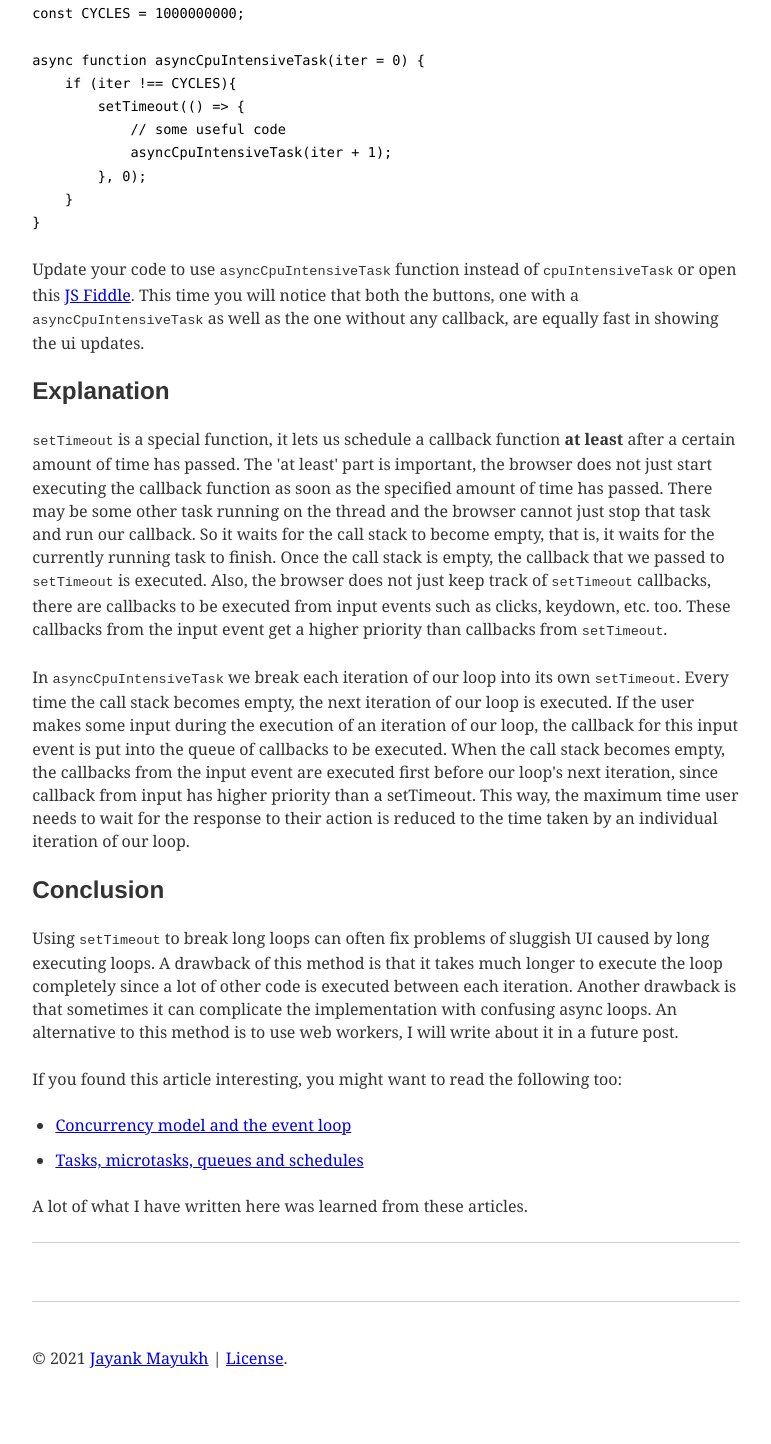
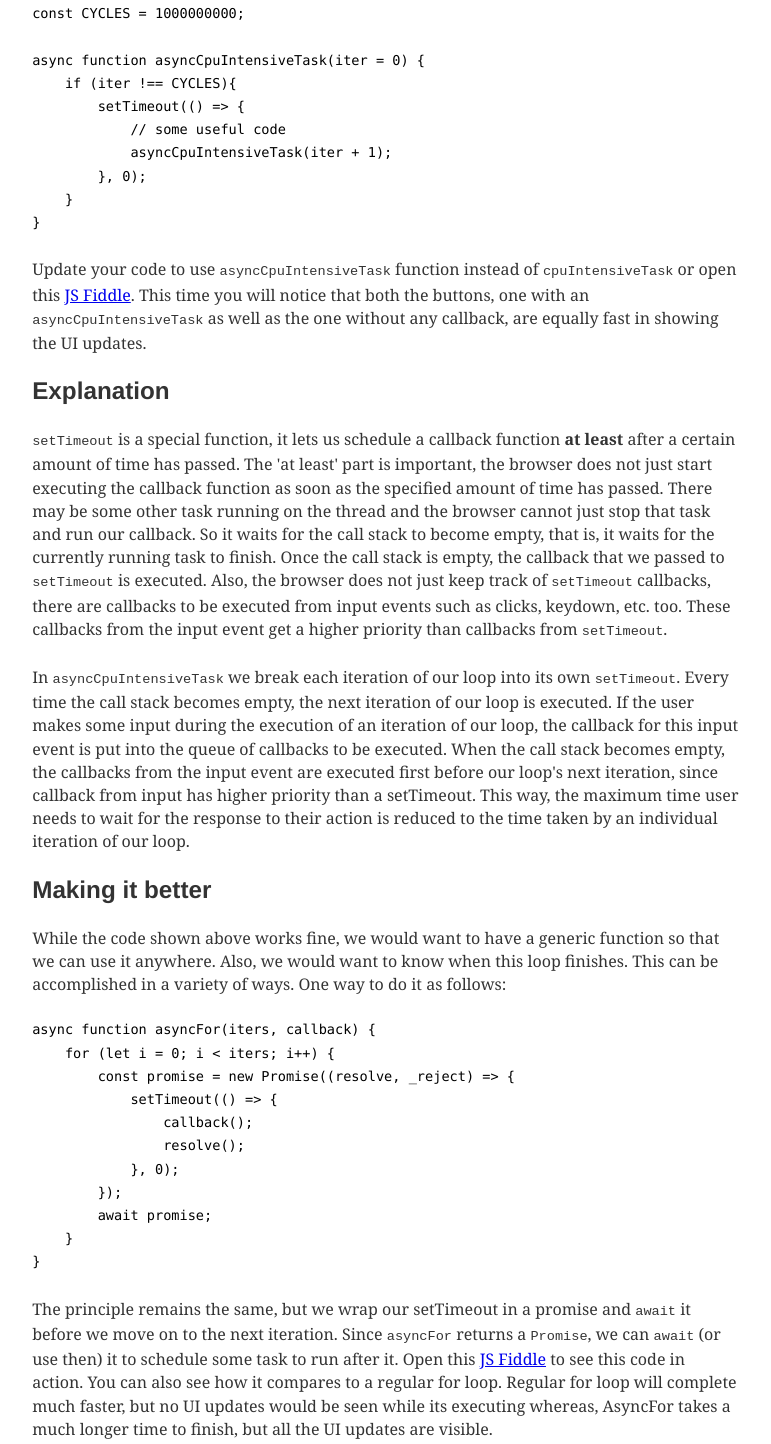
Before and after one commit to jayankmayukh/jayankmayukh.com, a Gatsby site: page /How-to-write-long-loops-in-javascript-that-do-not-block-the-ui/ in a window 1280 px wide. Shown: the part 2204-3648 px from the top of the page, without its empty margins (254-1025 px from the left). Before the commit the page ends 3609 px from the top, so only its background shows below. Built offline with nearby package versions, Linux system fonts and the light colour scheme; Gatsby itself is replaced by a stand-in of ours; some packages are replaced by stand-ins of ours; code samples lack their colours.

Commit message:
Updated content

````diff
--- a/content/blog/How-to-write-long-loops-in-javascript-that-do-not-block-the-ui/index.md
+++ b/content/blog/How-to-write-long-loops-in-javascript-that-do-not-block-the-ui/index.md
@@ -92,8 +92,8 @@ async function asyncCpuIntensiveTask(iter = 0) {
 ```
 Update your code to use `asyncCpuIntensiveTask` function instead of `cpuIntensiveTask` or open this
 <a href="https://jsfiddle.net/jayankmayukh/59x471b0/" rel="noopener noreferrer" target="_blank">JS Fiddle</a>.
-This time you will notice that both the buttons, one with a `asyncCpuIntensiveTask` as well as the one without any callback,
-are equally fast in showing the ui updates.
+This time you will notice that both the buttons, one with an `asyncCpuIntensiveTask` as well as the one without any callback,
+are equally fast in showing the UI updates.
 
 ## Explanation
 `setTimeout` is a special function, it lets us schedule a callback function __at least__ after a certain amount of time has passed.
@@ -111,6 +111,30 @@ are executed first before our loop's next iteration, since callback from input h
 the maximum time user needs to wait for the response to their action is reduced to the time taken by an individual iteration of
 our loop.
 
+## Making it better
+
+While the code shown above works fine, we would want to have a generic function so that we can use it anywhere. Also, we would
+want to know when this loop finishes. This can be accomplished in a variety of ways. One way to do it as follows:
+```javascript
+async function asyncFor(iters, callback) {
+    for (let i = 0; i < iters; i++) {
+        const promise = new Promise((resolve, _reject) => {
+            setTimeout(() => {
+                callback();
+                resolve();
+            }, 0);
+        });
+        await promise;
+    }
+}
+```
+The principle remains the same, but we wrap our setTimeout in a promise and `await` it before we move on to the next iteration.
+Since `asyncFor` returns a `Promise`, we can `await` (or use then) it to schedule some task to run after it. Open this
+<a href="https://jsfiddle.net/jayankmayukh/wc2vaq57/" rel="noopener noreferrer" target="_blank">JS Fiddle</a>
+to see this code in action. You can also see how it compares to a regular for loop. Regular for loop will complete much faster,
+but no UI updates would be seen while its executing whereas, AsyncFor takes a much longer time to finish, but all the UI updates
+are visible.
+
 ## Conclusion
 Using `setTimeout` to break long loops can often fix problems of sluggish UI caused by long executing loops. A drawback of this
 method is that it takes much longer to execute the loop completely since a lot of other code is executed between each iteration.
````
